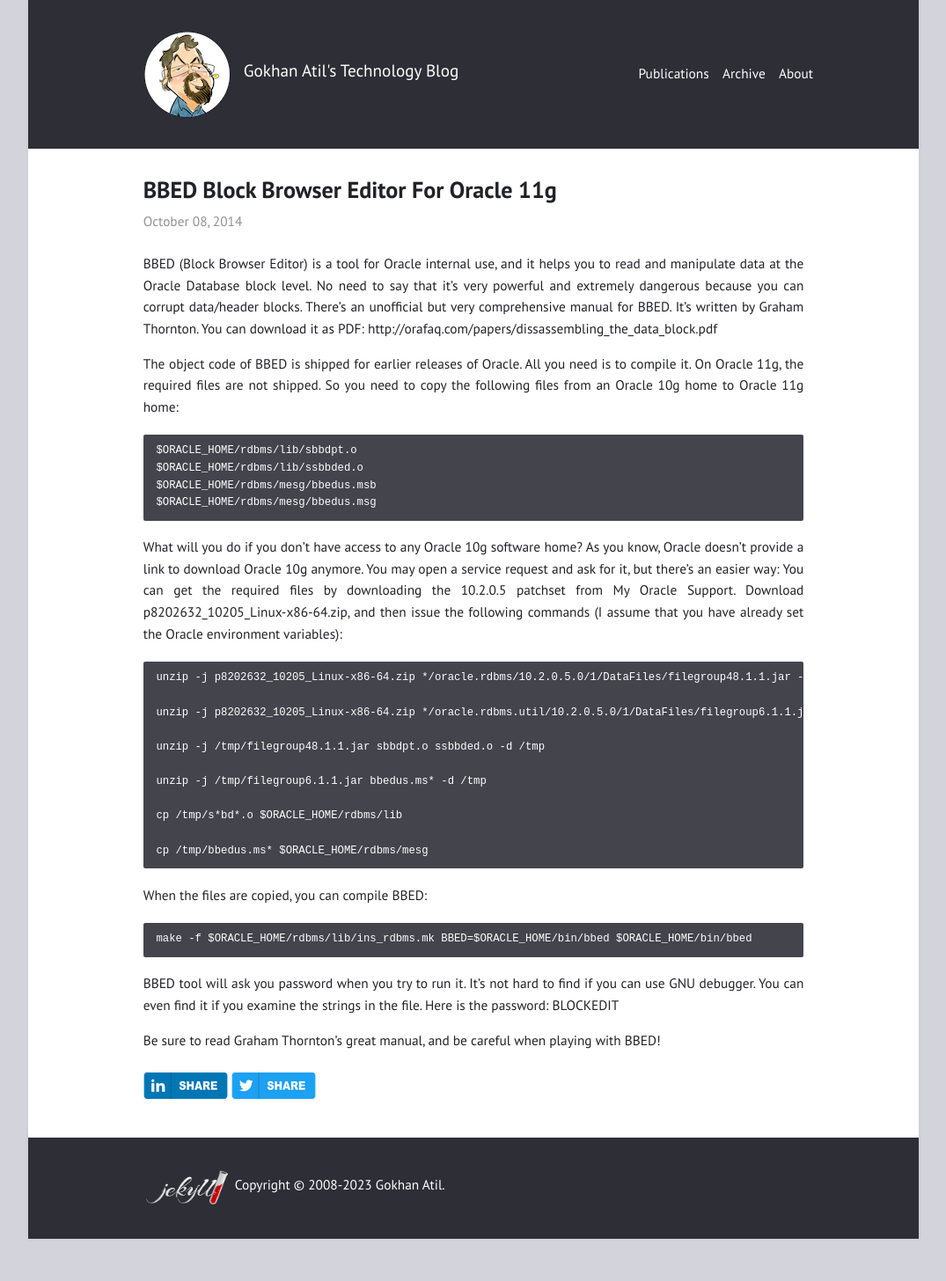
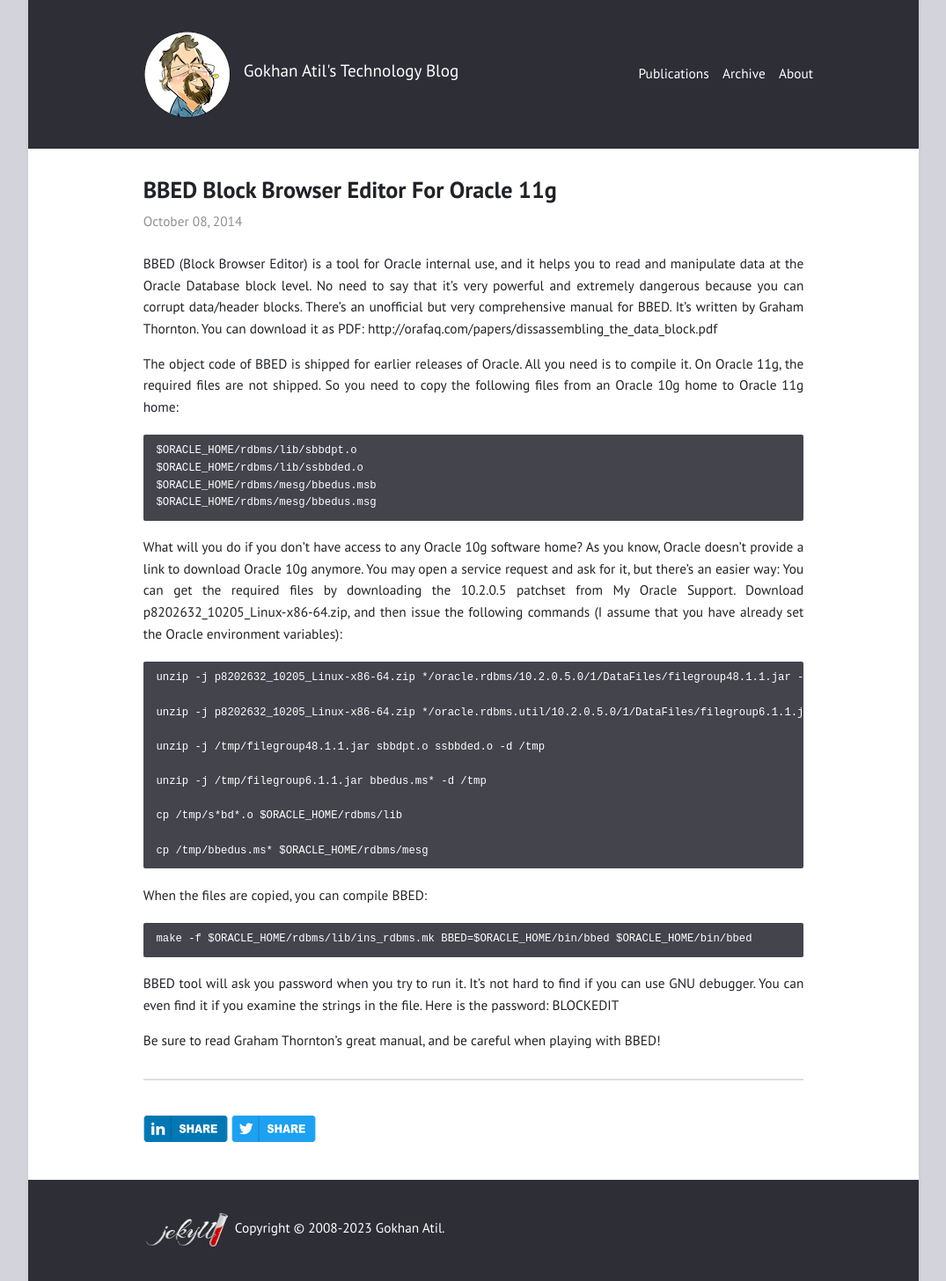
Before and after one commit to gokhanatil/gokhanatil.github.io, a Jekyll site: the page built from _posts/2014-10-08-bbed-block-browser-editor-oracle-11g.md, in a window 1280 px wide. Shown: the whole page at 88% size, without its empty margins (102-1177 px from the left). Built offline with Jekyll 4.4.1, drawn with Linux system fonts in a browser that asks for light colours; before the commit the page ends 1408 px from its top, so only the background shows below that.

Commit message:
Update post.html

```diff
--- a/_layouts/post.html
+++ b/_layouts/post.html
@@ -6,7 +6,7 @@
 <article>
   {% include meta.html post=page %}
   {{ content }}
-  {% if page.comments != false and site.comments.isso or site.comments.disqus %}
+  {% if page.comments != false %}
     <hr>
     <div id="disqus_thread"></div>
     <script>
```
